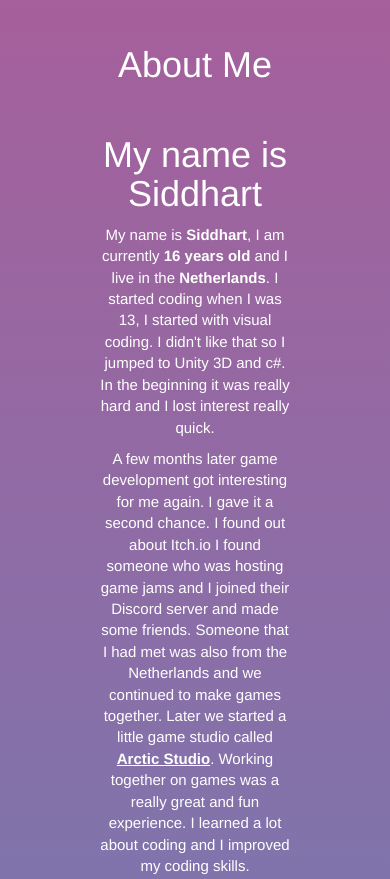
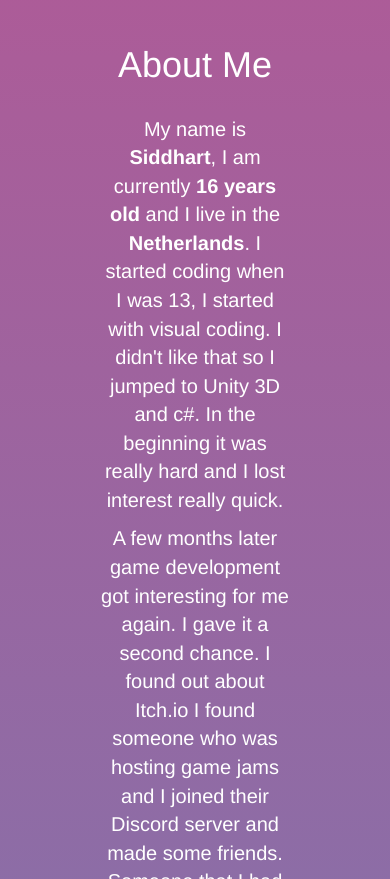
Before and after one commit to Siddhartt/SiddhartSSG.io, a plain HTML site: page index.html in a window 390 px wide. Shown: the part 960-1839 px from the top of the page. Drawn offline with nearby package versions, Linux system fonts and the light colour scheme.

Commit message:
added some mobile support
added some mobile support

```diff
--- a/index.css
+++ b/index.css
@@ -20,7 +20,6 @@
   }
 }
 
-
 @media screen and (max-width: 600px) {
   .column {
     width: 100%;
@@ -28,7 +27,7 @@
 
   .aboutMeT{
     width: 100%;
-    font-size: 15px;
+    font-size: 20px;
     text-align: center;
   }
 
--- a/index.html
+++ b/index.html
@@ -65,7 +65,6 @@
         <br>
             <span title="Jup.. This is me :D" class="tooltip"><img class="imgimg" src="https://cdn.discordapp.com/avatars/288392976495935498/d2d159f9b95749ab5d76c981ab64994c.png?size=128"></img></span>
             <div class="aboutMeT">
-                <h1>My name is <span>Siddhart</span></h1>
                 <p>My name is <b>Siddhart</b>, I am currently <b>16 years old</b> and I live in the <b>Netherlands</b>. I started coding when I was 13, I started with visual coding. I didn't like that so I jumped to Unity 3D and c#.
                     In the beginning it was really hard and I lost interest really quick.</p>
                 <p>A few months later game development got interesting for me again. I gave it a second chance. I found out about Itch.io I found someone who was hosting game jams and I joined their Discord server and made some friends.
```
